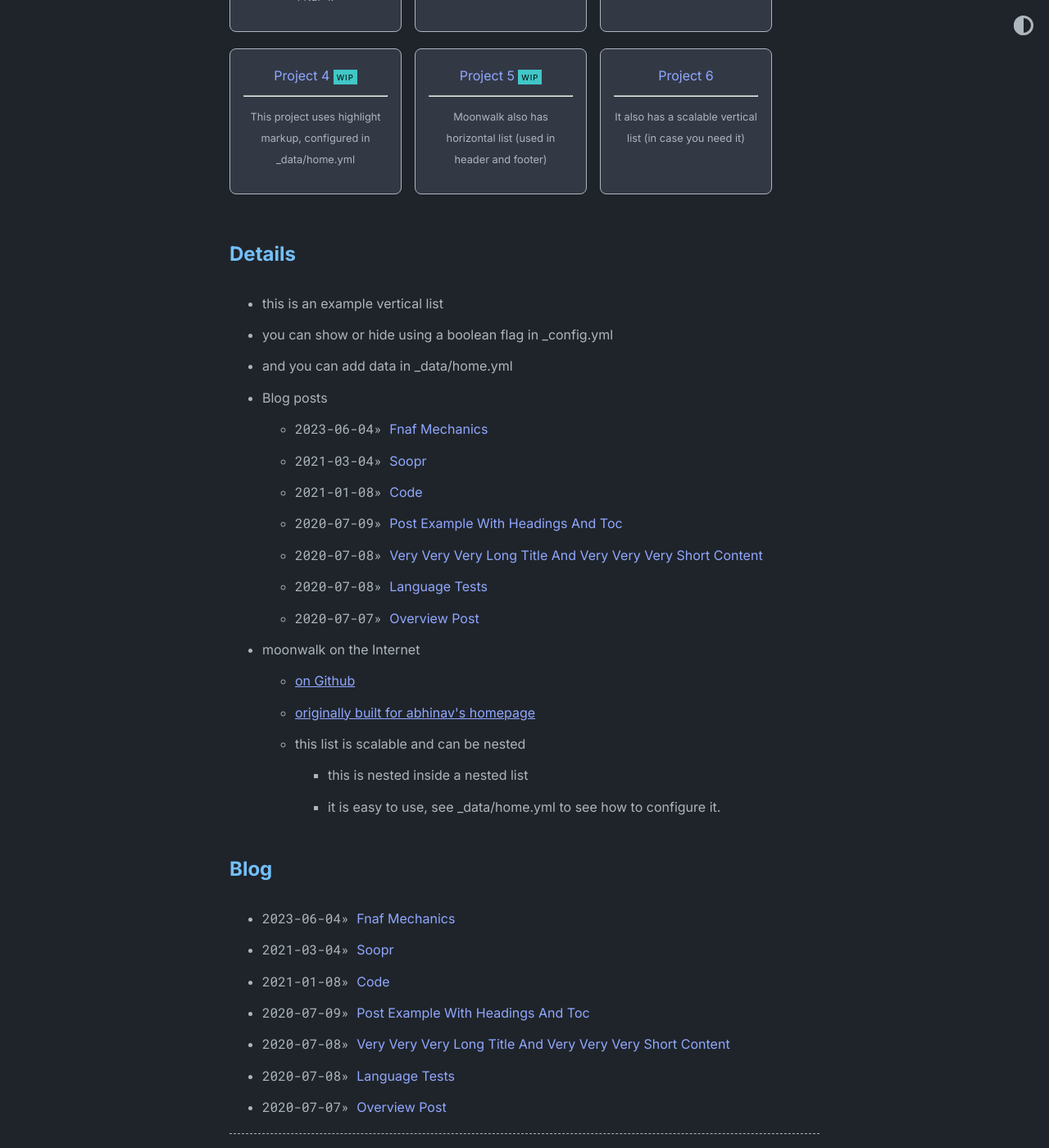
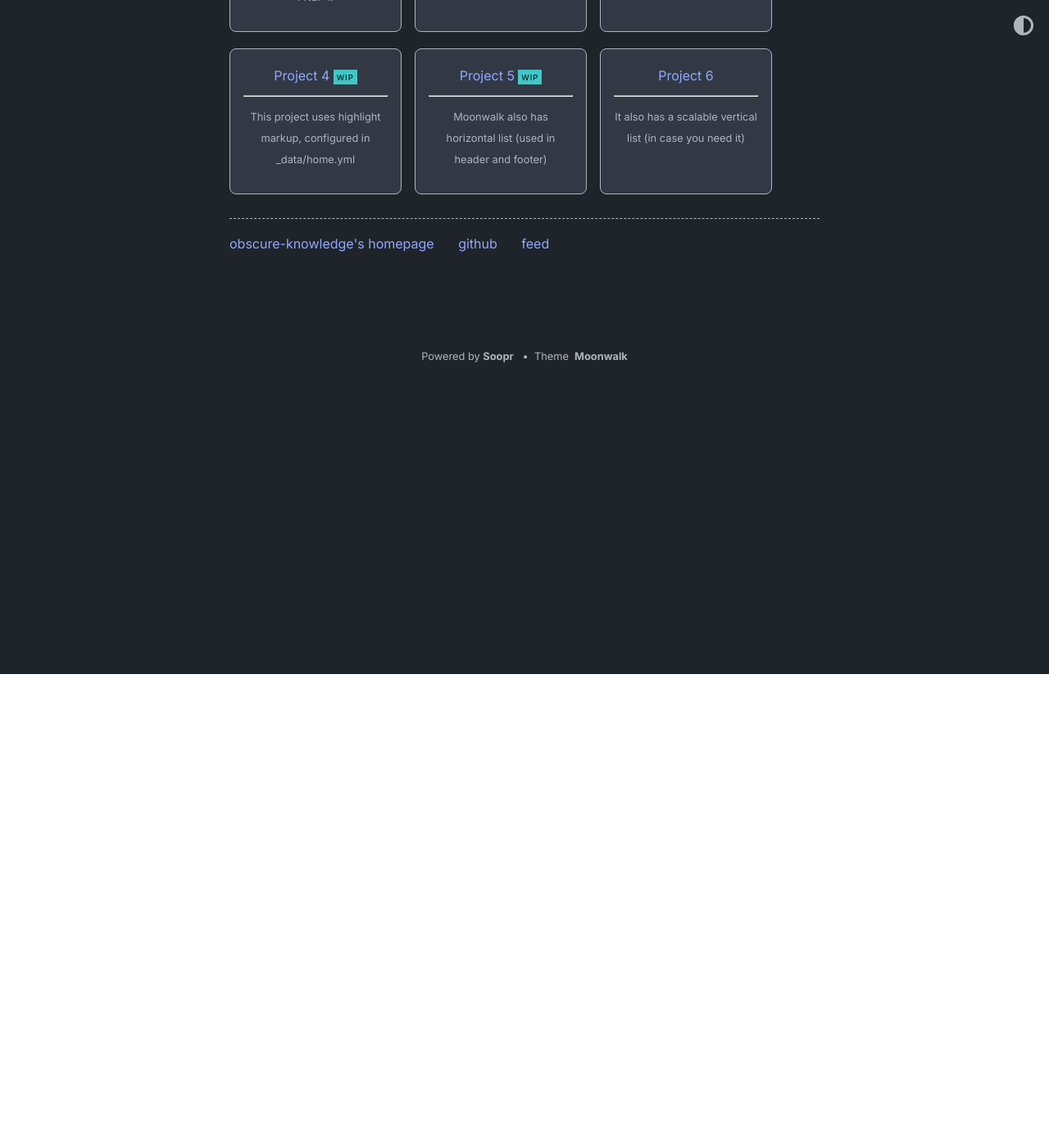
Before and after one commit to game-tips/game-tips.github.io, a Jekyll site: the page built from index.md, in a window 1280 px wide and 1400 px high, scrolled down 578 px. Shown: the whole window at 82% size. Built offline with Jekyll 4.4.1, drawn with Linux system fonts in a browser that asks for light colours.

Commit message:
Update _config.yml

```diff
--- a/_config.yml
+++ b/_config.yml
@@ -22,9 +22,9 @@ theme_config:
   show_copyright: false # show copyright notice in footer
   # following keys are using to create home layout
   show_projects: true # show projects as cards, add in _data/home.yml
-  show_blog: true # show blog posts added in _posts
+  show_blog: false # show blog posts added in _posts
   show_old_projects: false # show old projects as cards, add in _data/home.yml
-  show_misc_list: true # show generic vertical list for misc details, add _data/home.yml
+  show_misc_list: false # show generic vertical list for misc details, add _data/home.yml
   show_reading_time: false # show number of words and reading time in the blog posts
   show_tags: true # show tags in a blog posts
   # options for "home" page
```
